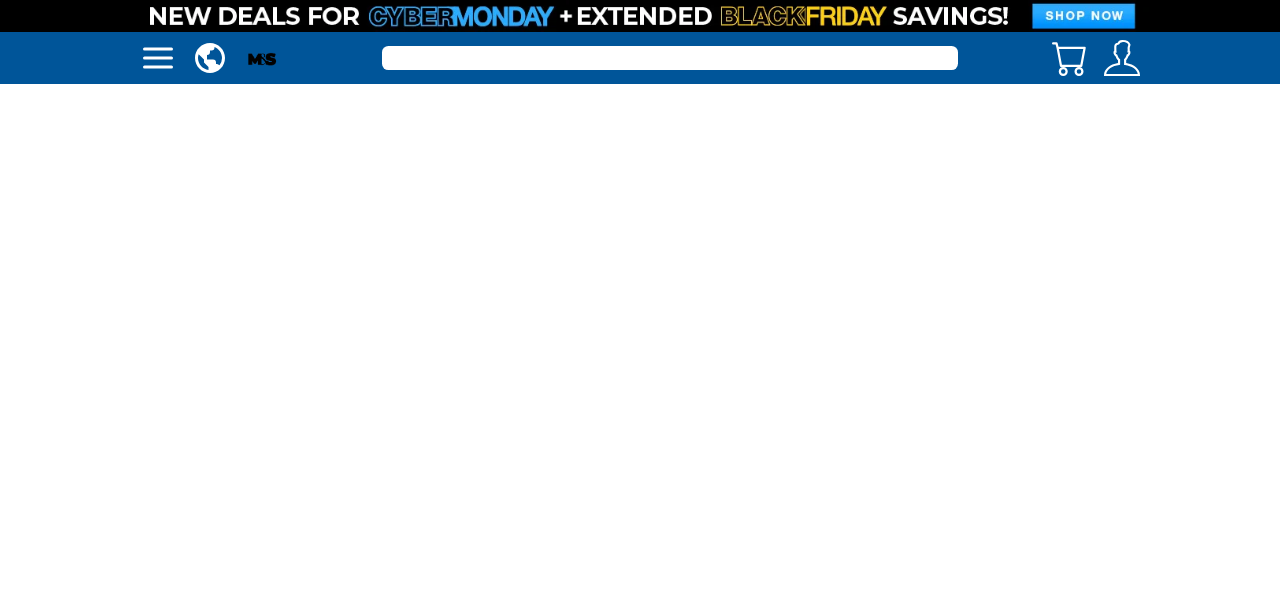
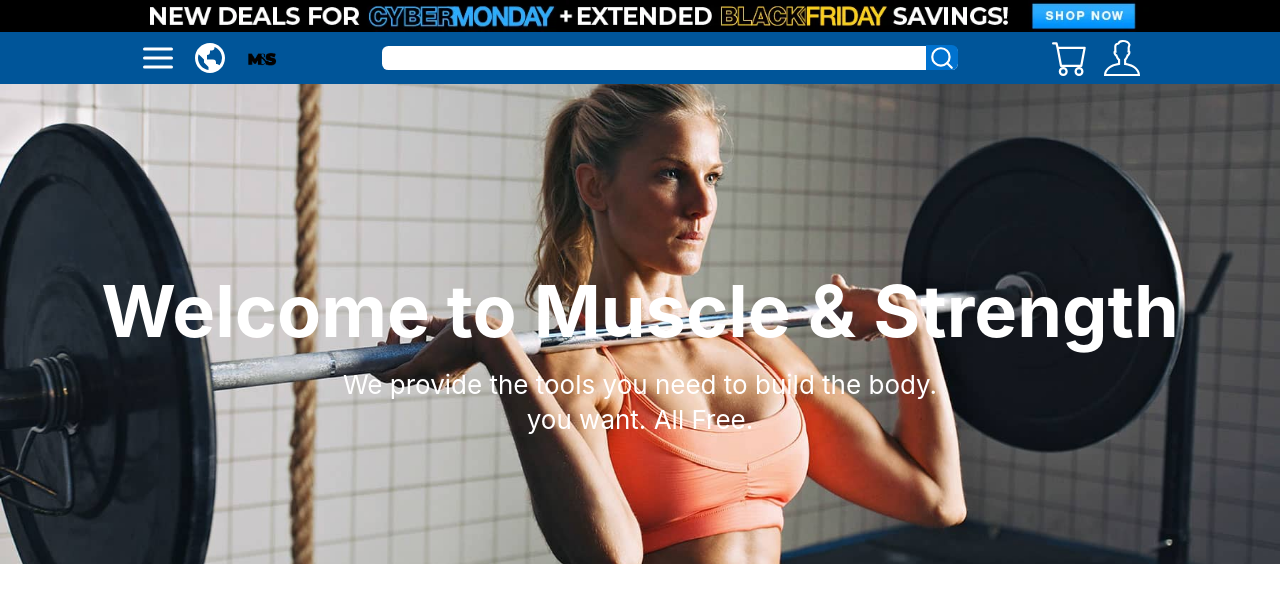
Before and after one commit to WezzieMan/gymsite-clone, a React (Create React App) app: page / in a window 1280 px wide. Shown: the top 602 px of the page. Built offline with nearby package versions, Linux system fonts and the light colour scheme.

Commit message:
started hero part

```diff
--- a/src/App.js
+++ b/src/App.js
@@ -1,3 +1,4 @@
+import Hero from "./components/Hero";
 import Navbar from "./components/Navbar";
 
 function App() {
@@ -5,7 +6,9 @@
     <div className="App">
        {/* Navbar */}
        <Navbar />
+
       {/* Hero */}
+      <Hero />
       {/* Another Add */}
       {/* NEW AT MUSCLE & STRENGTH */}
       {/* TRENDING IN WORKOUTS */}
--- /dev/null
+++ b/src/components/Hero.js
@@ -0,0 +1,33 @@
+import heroImg from '../assets/front.jpg'
+
+const Hero = () => {
+  return (
+    <div>
+      <div className='absolute h-[30rem] flex w-full'>
+        <img
+          src={heroImg}
+          alt="HeroImage"
+          className='object-cover w-full h-full'/>
+      </div>
+      <div className='
+        z-30
+        relative
+         text-white
+         flex
+         items-center
+         justify-center
+         h-[33rem]
+         flex-col
+         px-4'
+      >
+        <h1 className='font-bold text-[60px] sm:text-[72px]  text-center'>Welcome to Muscle & Strength</h1>
+
+        <h3 className='font-sm text-[22px] sm:text-[26px]  text-center'>We provide the tools you need to build the body.</h3>
+
+        <h3 className='font-sm  text-[22px] sm:text-[26px] text-center -mt-1'>you want. All Free.</h3>
+      </div>
+    </div>
+  );
+}
+
+export default Hero;
--- a/src/components/Navbar.js
+++ b/src/components/Navbar.js
@@ -5,7 +5,7 @@
 import { BiWorld } from 'react-icons/bi';
 import { BsCart } from 'react-icons/bs';
 import { TfiUser } from 'react-icons/tfi';
-
+import { FiSearch } from 'react-icons/fi'
 
 
 const Navbar = () => {
@@ -37,11 +37,14 @@
           <div className='w-11 flex items-center md:hidden'>
             <img src={logo} alt="" />
           </div>
-          <div className='items-center hidden md:flex'>
+          <div className='items-center hidden relative md:flex'>
             <input
               type="search"
               className='rounded-[0.4rem] py-1.4 w-[26rem] lg:w-[36rem]'
             />
+           <div className="absolute bg-[#0072cf]  w-[2rem] h-[1.6rem] right-0 flex items-center justify-center rounded-r-[0.4rem]">
+              <FiSearch className="text-[26px] text-white" />
+            </div>
           </div>
           {/* Right */}
           <div className='flex items-center gap-4'>
```
Also changed, not shown: src/assets/front.jpg (added).
